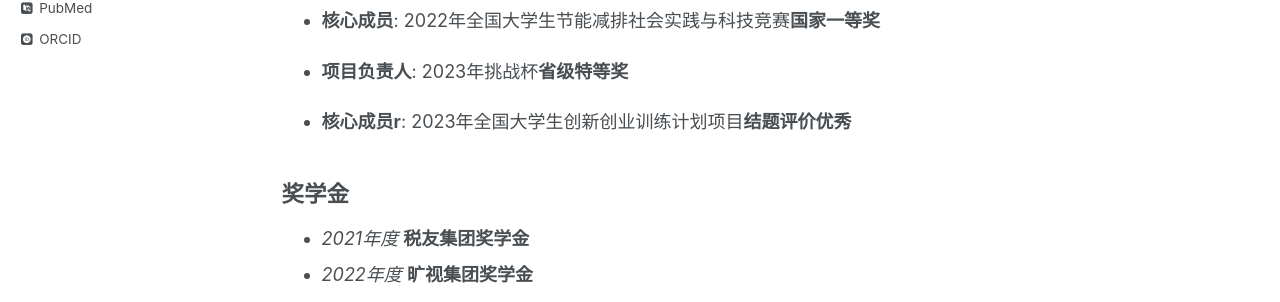
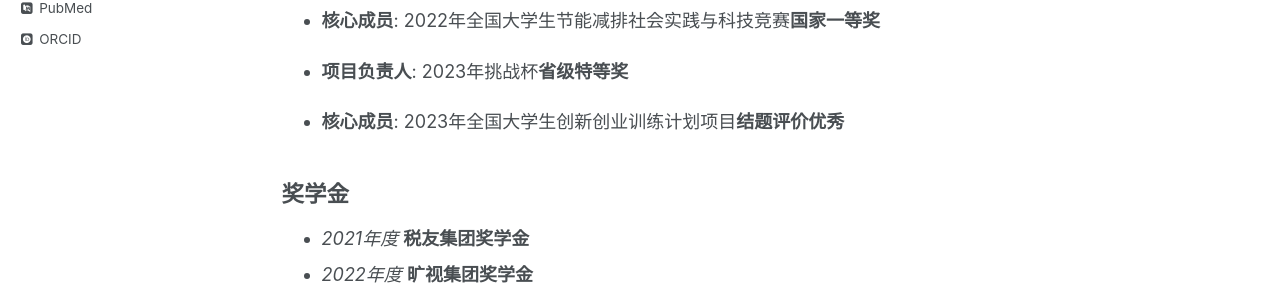
Before and after one commit to Gaiejj/Gaiejj.github.io, a Jekyll site: the page built from _pages/award.md, in a window 1280 px wide and 900 px high, scrolled down 513 px. Shown: the part 396-698 px from the top of the window. Built offline with Jekyll 4.4.1, drawn with Linux system fonts in a browser that asks for light colours; some web fonts are replaced.

Commit message:
docs: polish cv

```diff
--- a/_pages/award.md
+++ b/_pages/award.md
@@ -34,7 +34,7 @@ author_profile: true
 
 * **项目负责人**: 2023年挑战杯**省级特等奖**
 
-* **核心成员r**: 2023年全国大学生创新创业训练计划项目**结题评价优秀**
+* **核心成员**: 2023年全国大学生创新创业训练计划项目**结题评价优秀**
 
 
 ## 奖学金
```
